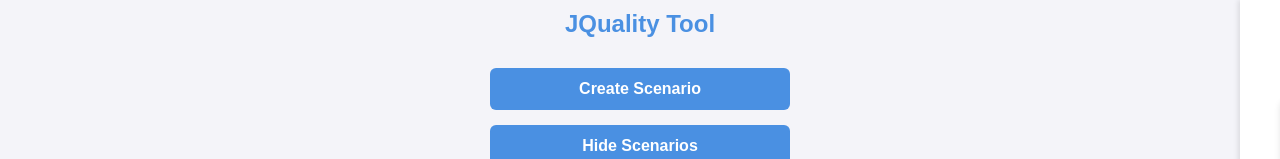
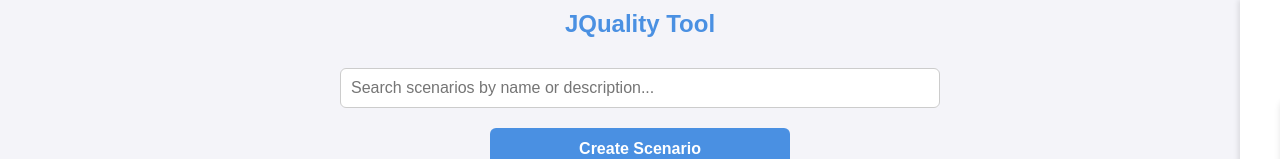
Before and after one commit to oliveirahelder/JQuality, a React (Create React App) app in the folder frontend/: page / in a window 1280 px wide. Shown: the top 159 px of the page. Built offline with nearby package versions, Linux system fonts and the light colour scheme; no server answers.

Commit message:
Barra de pesquisa adicionada

```diff
--- a/frontend/src/App.js
+++ b/frontend/src/App.js
@@ -9,10 +9,18 @@ function App() {
   const [formData, setFormData] = useState({ name: '', description: '', status: 'active' });
   const [scenarios, setScenarios] = useState([]);
   const [editingId, setEditingId] = useState(null);
+  const [searchTerm, setSearchTerm] = useState(''); // Estado para o termo de pesquisa
 
   useEffect(() => {
-    setShowDrawer(false); // Garante que o menu lateral esteja fechado ao carregar
-    fetch('http://localhost:3000/api/scenarios')
+    fetchScenarios();
+  }, [searchTerm]); // Atualiza os cenários sempre que o termo de pesquisa mudar
+
+  const fetchScenarios = () => {
+    const url = searchTerm
+      ? `http://localhost:3000/api/scenarios?search=${encodeURIComponent(searchTerm)}`
+      : 'http://localhost:3000/api/scenarios';
+
+    fetch(url)
       .then((res) => {
         if (!res.ok) {
           throw new Error('Erro ao buscar cenários');
@@ -21,7 +29,11 @@ function App() {
       })
       .then((data) => setScenarios(data))
       .catch((err) => console.error('Erro ao buscar cenários:', err));
-  }, []);
+  };
+
+  const handleSearchChange = (e) => {
+    setSearchTerm(e.target.value); // Atualiza o termo de pesquisa
+  };
 
   const handleChange = (e) => {
     const { name, value } = e.target;
@@ -80,6 +92,16 @@ function App() {
     <div>
       <h1>JQuality Tool</h1>
 
+      {/* Campo de pesquisa */}
+      <div className="search-bar">
+        <input
+          type="text"
+          placeholder="Search scenarios by name or description..."
+          value={searchTerm}
+          onChange={handleSearchChange}
+        />
+      </div>
+
       {/* Botões principais */}
       <div className="main-buttons">
         <button onClick={() => setShowDrawer(true)}>Create Scenario</button>
--- a/frontend/src/style.css
+++ b/frontend/src/style.css
@@ -312,3 +312,18 @@ button[type="submit"]:hover {
 .drawer-overlay.open {
   display: block;
 }
+.search-bar {
+  margin: 20px auto;
+  max-width: 600px;
+  display: flex;
+  justify-content: center;
+}
+
+.search-bar input {
+  width: 100%;
+  padding: 10px;
+  font-size: 16px;
+  border: 1px solid #ccc;
+  border-radius: 6px;
+  box-sizing: border-box;
+}
```
Also changed, not shown: 1 other file (tests, documents, lock files or other folders).
